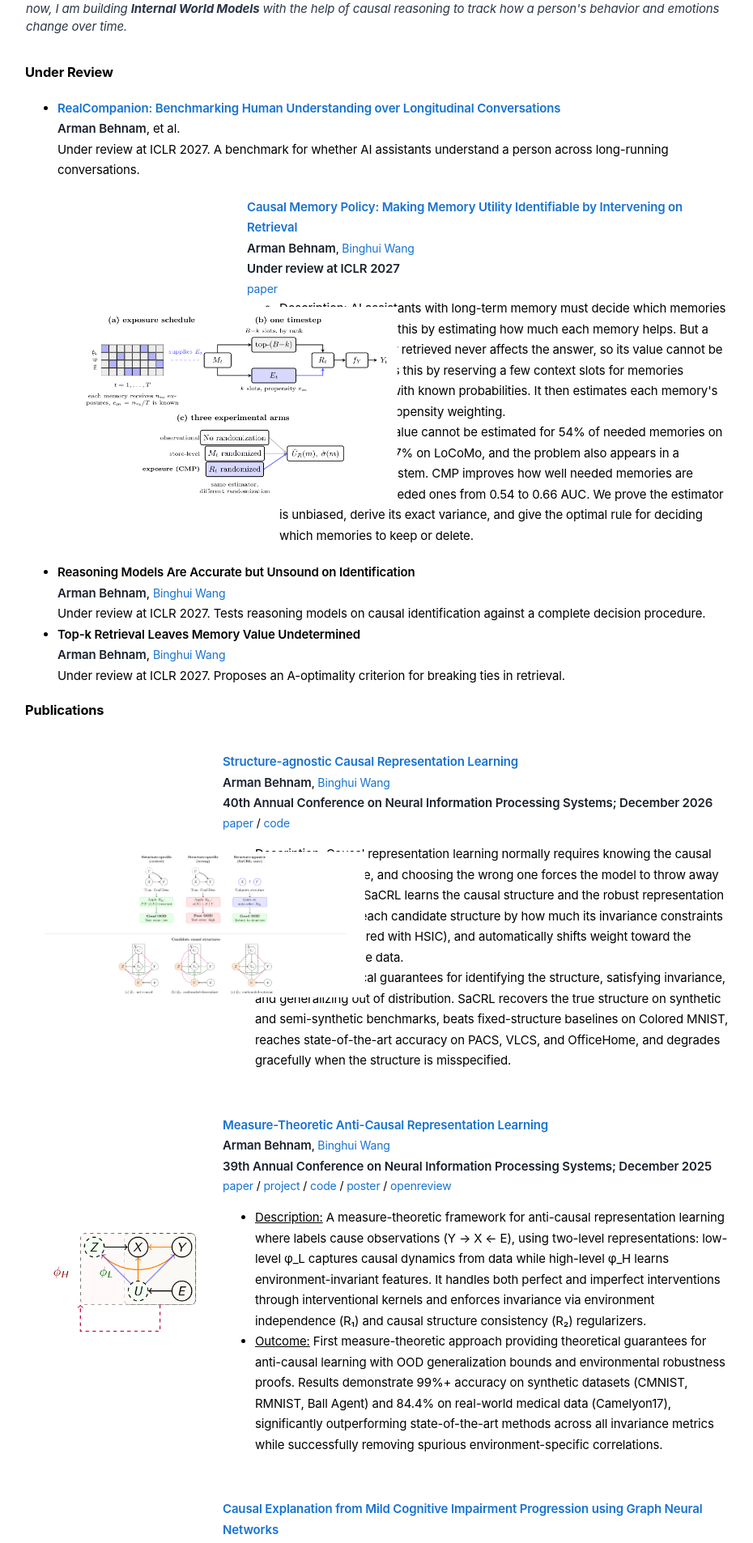
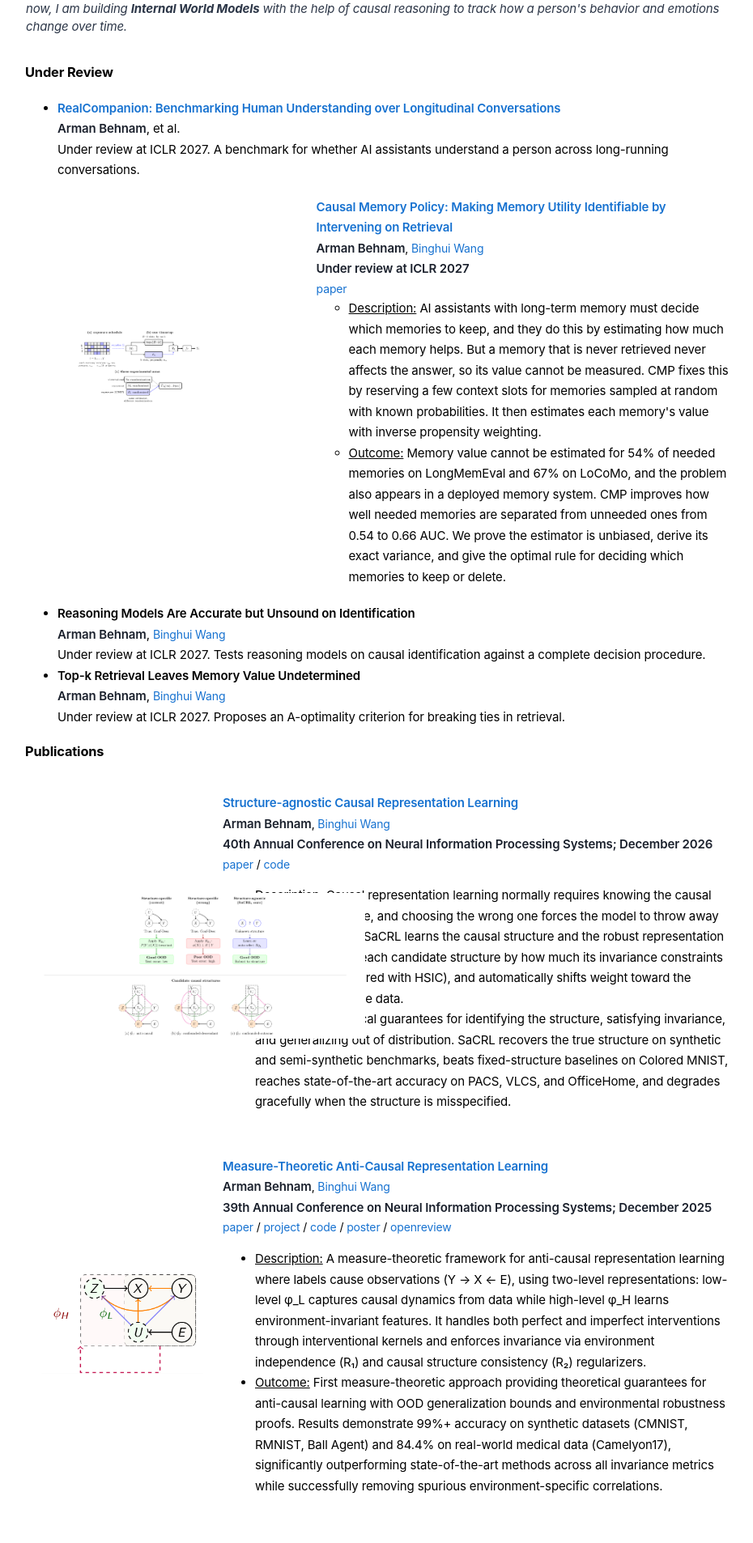
Before and after one commit to ArmanBehnam/ArmanBehnam.github.io, a Jekyll site: the page built from index.html, in a window 1280 px wide. Shown: the part 684-2590 px from the top of the page at 81% size, without its empty margins (161-1091 px from the left). Built offline with Jekyll 4.4.1, drawn with Linux system fonts in a browser that asks for light colours.

```diff
--- a/index.html
+++ b/index.html
@@ -101,12 +101,12 @@ Right now, I am building <b>Internal World Models</b> with the help of causal re
   </li>
   <table style="width:100%;border:0px;border-spacing:0px;border-collapse:separate;margin-right:auto;margin-left:auto;"><tbody>
   <tr>
-    <td style="padding:20px;width:25%;vertical-align:middle">
+        <td style="padding:20px;width:35%;vertical-align:middle">
       <div class="one">
-    <img src='images/cmp.png' width="400">
+    <img src='images/cmp.png' style="width:100%; height:auto;">
       </div>
     </td>
-    <td style="padding:20px;width:75%;vertical-align:middle">
+    <td style="padding:20px;width:65%;vertical-align:middle">
       <a href="https://arxiv.org/abs/2610.02070">
     <papertitle>Causal Memory Policy: Making Memory Utility Identifiable by Intervening on Retrieval</papertitle>
       </a>
```
